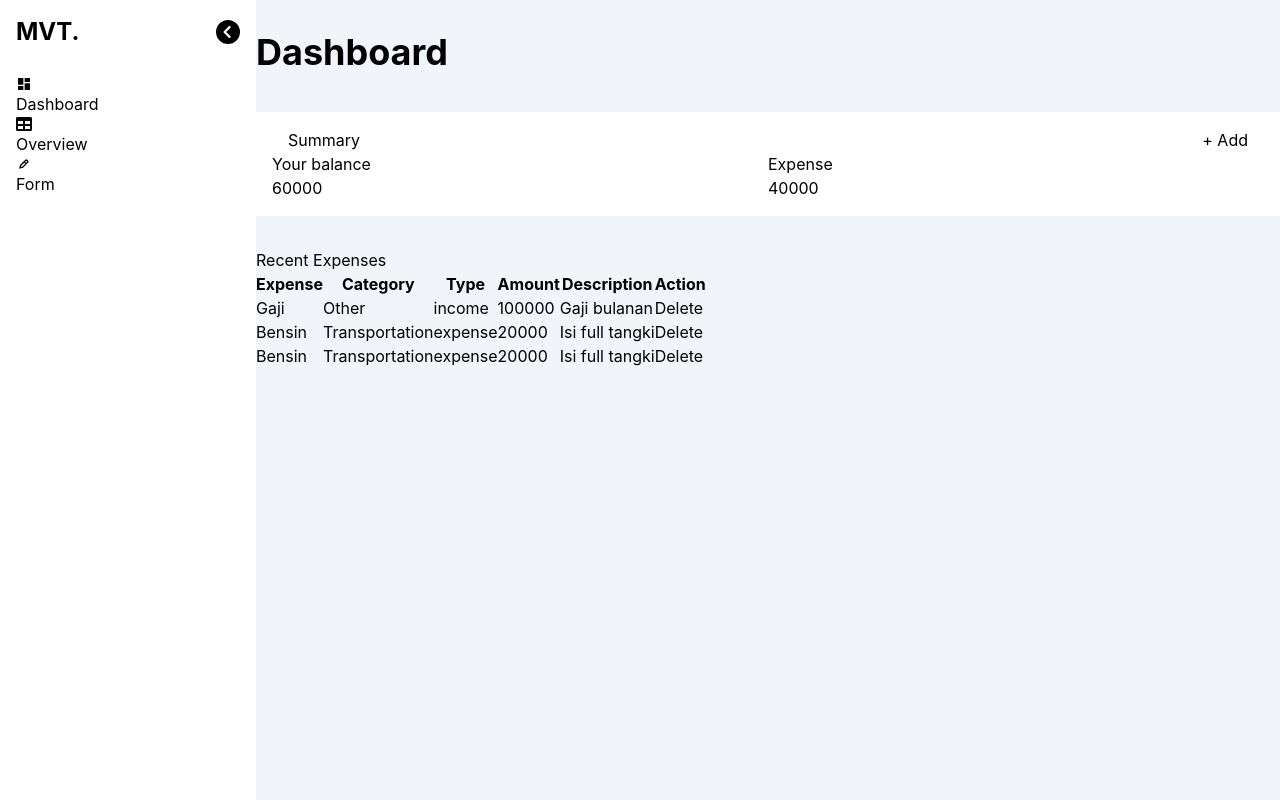
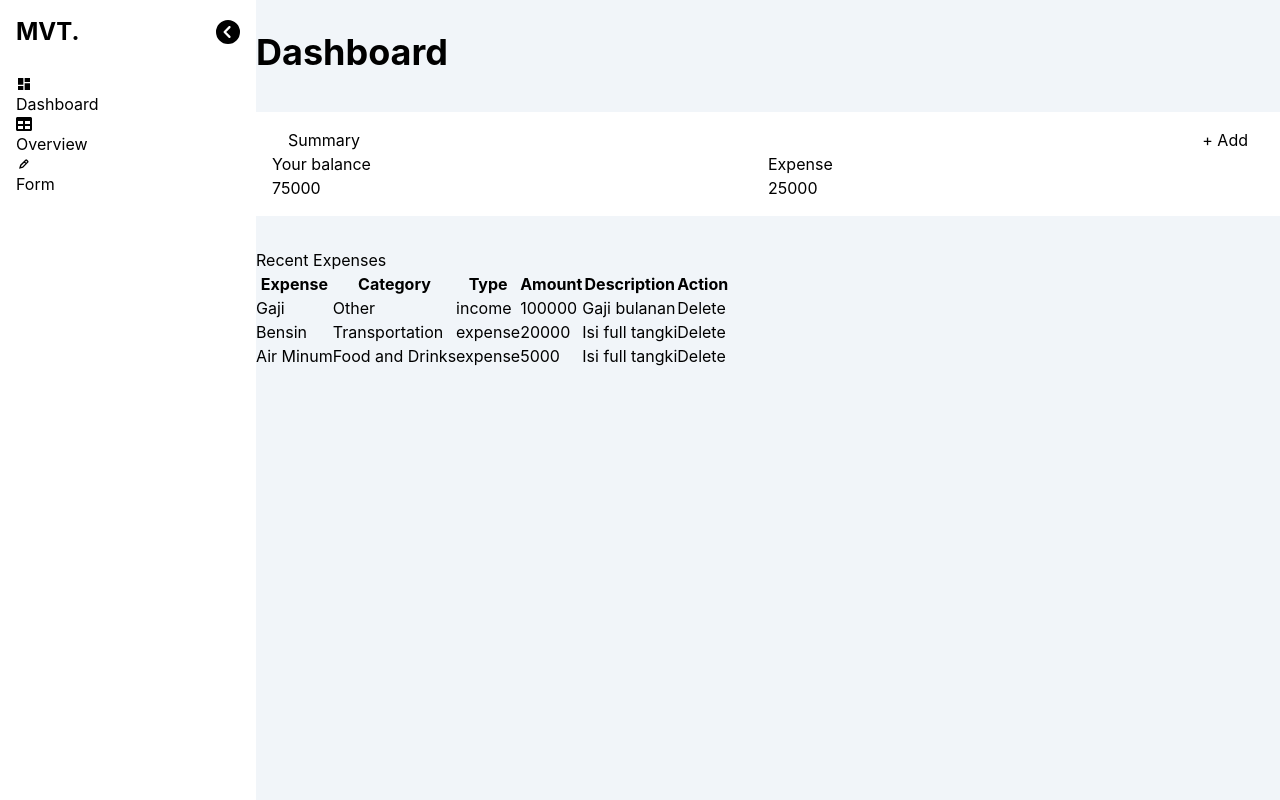
Before and after one commit to marvelTtihu/ExpenseTracker, a React (Vite) app: page / in a window 1280 px wide. Built offline with nearby package versions, Linux system fonts and the light colour scheme.

Commit message:
refactor: move all code from pages.jxs to home.jsx

```diff
--- a/src/App.jsx
+++ b/src/App.jsx
@@ -1,14 +1,28 @@
 import { Route, Routes } from "react-router";
 import { useState } from "react";
+
+import Sidebar from "./components/Sidebar";
+
 import Home from "./pages/Home"
-import Sidebar from "./components/Sidebar";
+import ExpenseForm from "./components/ExpenseForm";
+import ExpenseList from "./components/ExpenseList";
+
 
 const App = () => {
 const [expenses, setExpenses] = useState([
         {id: 1, name: "Gaji", category:"Other", type:"income", amount: 100000, description: "Gaji bulanan"},
         {id: 2, name: "Bensin", category:"Transportation", type:"expense", amount: 20000, description: "Isi full tangki"},
-        {id: 3, name: "Bensin", category:"Transportation", type:"expense", amount: 20000, description: "Isi full tangki"}
+        {id: 3, name: "Air Minum", category:"Food and Drinks", type:"expense", amount: 5000, description: "Isi full tangki"}
     ]);
+
+    // Ini otomatis menyinkronkan data yang berubah ke localStorage
+    // useEffect(() => {
+    //     localStorage.setItem("user-expenses", JSON.stringify(expenses))
+    // }, [expenses]
+
+    // const editExpense = (id, updatedExpense) => {
+    //     setExpenses((prev) => prev.map((item) => updatedExpense.id === id ? {...item, ...updatedExpense} : item))
+    // }
 
     const addExpense = (newExpense) => {
         setExpenses((prev) => [...prev, newExpense]);
@@ -24,7 +38,9 @@ const [expenses, setExpenses] = useState([
 
             <main className="flex-1">
                 <Routes>
-                    <Route path="/" element={<Home expenses={expenses} onDeleteExpense ={deleteExpense}/>}/>
+                    <Route path="/" element={<Home expenses={expenses} />}/>
+                    <Route path="/expenseform" element={<ExpenseForm onAddExpense={addExpense} />}/>
+                    <Route path="/expenseList" element={<ExpenseList onDeleteExpense={deleteExpense}/>}/>
                 </Routes>
             </main>
         </div>
--- a/src/pages/Home.jsx
+++ b/src/pages/Home.jsx
@@ -1,28 +1,13 @@
 import ExpenseSummary from "../components/ExpenseSummary.jsx";
 import ExpenseList from "../components/ExpenseList.jsx";
-import { useState } from "react"
 
 
-const Home = () => {
-       //  lazy initialization dari localStorage
-    const[expenses, setExpenses] = useState([
-        {id: 1, name: "Gaji", category:"Other", type:"income", amount: 100000, description: "Gaji bulanan"},
-        {id: 2, name: "Bensin", category:"Transportation", type:"expense", amount: 20000, description: "Isi full tangki"},
-        {id: 3, name: "Bensin", category:"Transportation", type:"expense", amount: 20000, description: "Isi full tangki"},
-    ]);
+const Home = ({expenses}) => {
 
     // Ini otomatis menyinkronkan data yang berubah ke localStorage
     // useEffect(() => {
     //     localStorage.setItem("user-expenses", JSON.stringify(expenses))
     // }, [expenses]
-
-    const addExpense = (newExpenses) => {
-        setExpenses((prev) => [...prev, newExpenses]);
-    };
-
-    const deleteExpense = (id) => {
-        setExpenses((prev) => prev.filter((item) => item.id !== id))
-    }
 
     // const editExpense = (id, updatedExpense) => {
     //     setExpenses((prev) => prev.map((item) => updatedExpense.id === id ? {...item, ...updatedExpense} : item))
```
